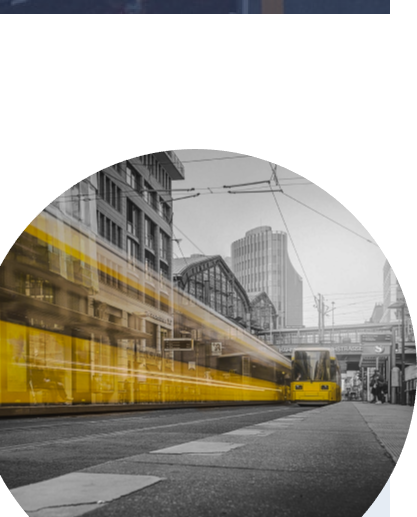
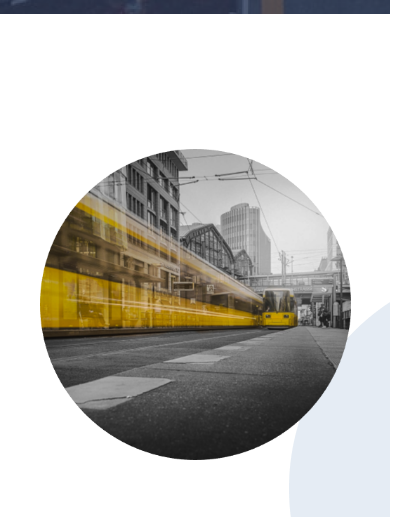
Before and after one commit to UmarovaSi/Scoot-projectt, a plain HTML site: page about.html in a window 390 px wide. Shown: the part 284-801 px from the top of the page, 417 px wide, since content can reach past the window. Drawn offline with nearby package versions, Linux system fonts and the light colour scheme.

Commit message:
add img sizes in media for promo section

```diff
--- a/scss/_main.scss
+++ b/scss/_main.scss
@@ -439,6 +439,18 @@
         }
     }
 }
+@media only screen and (max-width: 638px) {
+    .promo {
+        .promo--box {
+            .promo--img {
+                img {
+                    width: 311px;
+                    height: 311px;
+                }
+            }
+        }
+    }
+}
 
 
 
```
Also changed, not shown: css/style.css, 1 other file.
